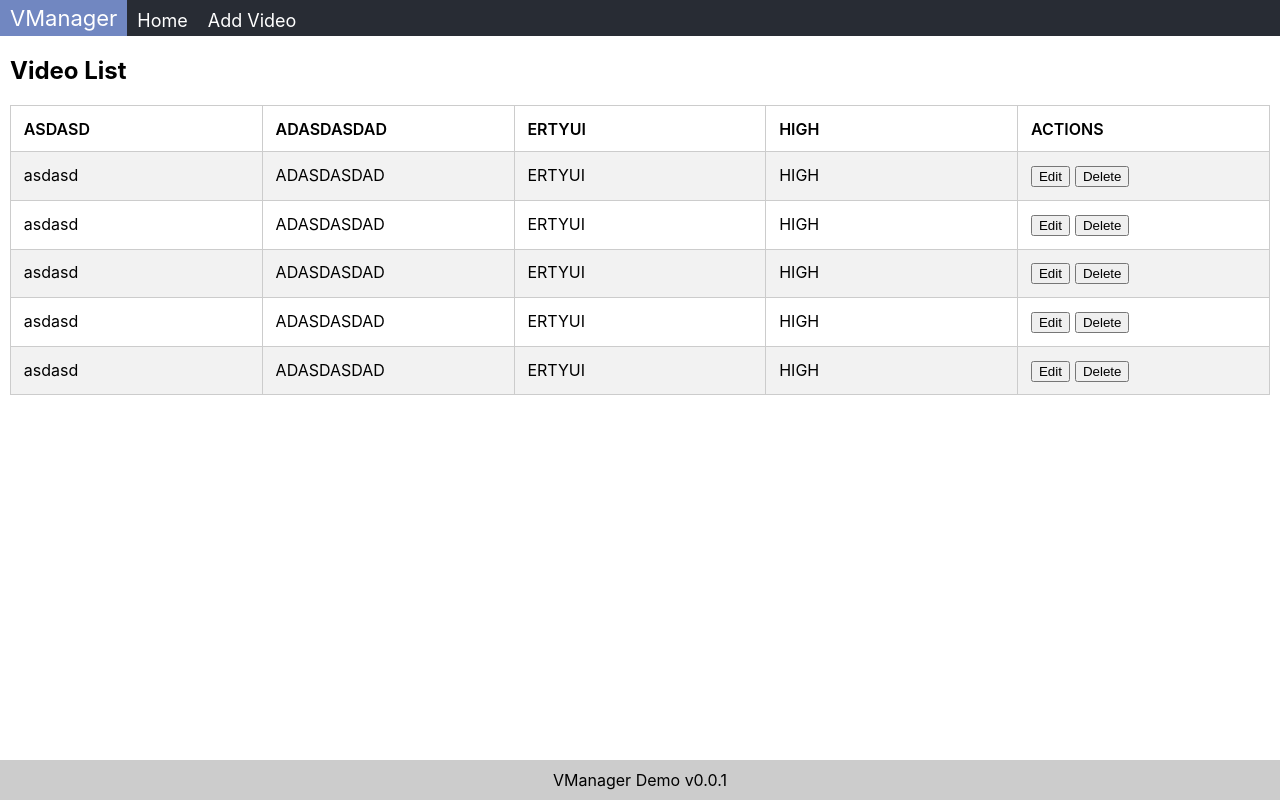
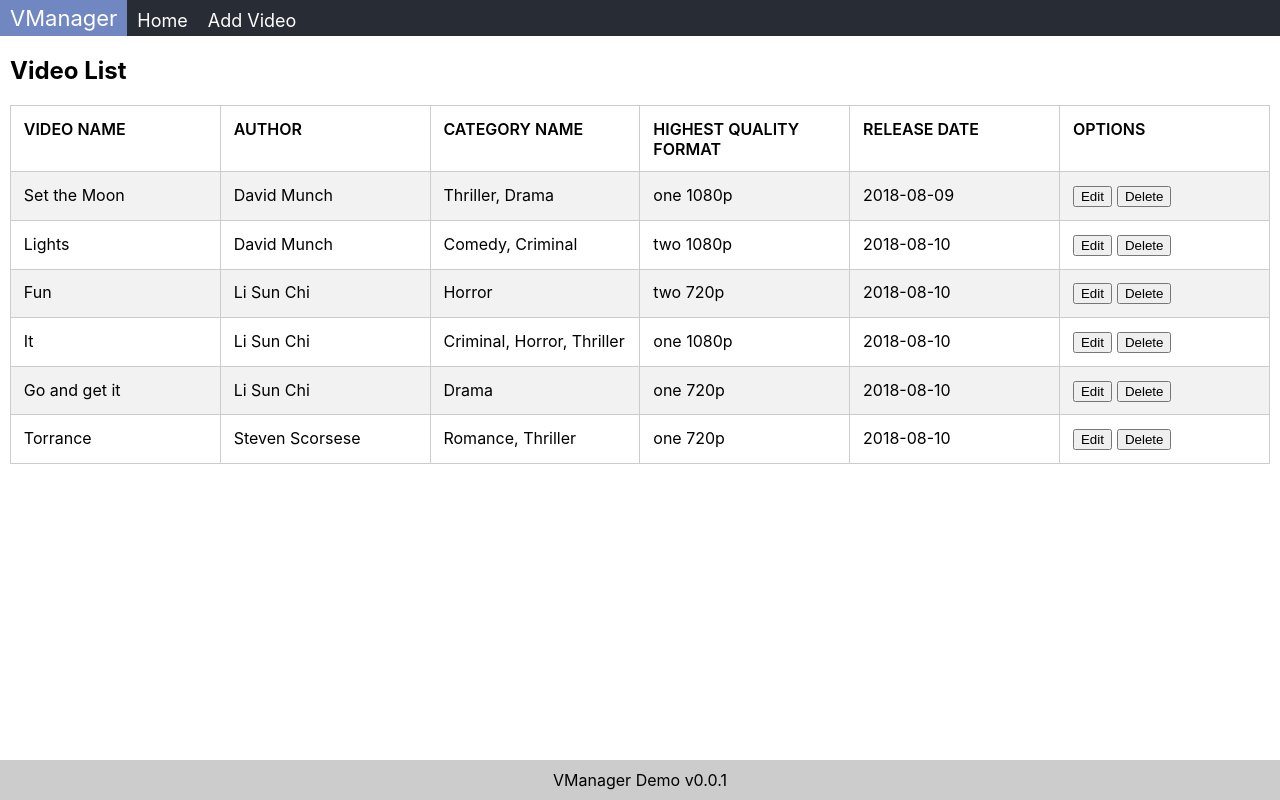
Before and after one commit to NakulShinde/video-manager, a React (Create React App) app: page / in a window 1280 px wide. Built offline with nearby package versions, Linux system fonts and the light colour scheme; data requests are answered from the project's data file.

Commit message:
Loading videoList data from store. added utils function to show categories & hight format quality.

```diff
--- a/src/Components/VideoList/VideoList.js
+++ b/src/Components/VideoList/VideoList.js
@@ -6,16 +6,17 @@ import VideoHeader from './VideoListHeader/VideoListHeader'
 import css_styles from './VideoList.module.scss'
 
 const VideoList = (props) => {
-
+    const {movieCategories, videoList} = props;
     return <div className={css_styles.video__list}>
 
         <h2>Video List</h2>
-        <VideoHeader {...props.task}></VideoHeader>
-        <VideoRow {...props.task}></VideoRow>
-        <VideoRow {...props.task}></VideoRow>
-        <VideoRow {...props.task}></VideoRow>
-        <VideoRow {...props.task}></VideoRow>
-        <VideoRow {...props.task}></VideoRow>
+        <VideoHeader></VideoHeader>
+        {videoList
+            .allIds
+            .map((video, index) => <VideoRow
+                key={index}
+                video={videoList[video]}
+                movieCategories={movieCategories}></VideoRow>)}
     </div>
 }
 
--- a/src/Components/VideoList/VideoListHeader/VideoListHeader.js
+++ b/src/Components/VideoList/VideoListHeader/VideoListHeader.js
@@ -1,17 +1,19 @@
 import React from 'react'
 
 import css_styles from './../VideoList.module.scss'
+import {VIDEO_CONTENT} from './../../../Utils/Constants'
 
 const VideoHeader = (props) => {
 
-    return <div className={[css_styles.listRow, css_styles.listHeader].join(' ')}>
-        <div data-label={props.title} className={css_styles.listCol}>{props.title}</div>
-        <div data-label={props.description} className={css_styles.listCol}>{props.description}</div>
-        <div data-label={props.status} className={css_styles.listCol}>{props.status}</div>
-        <div data-label={props.priority} className={css_styles.listCol}>{props.priority}</div>
+    return <div className={`${css_styles.listRow} ${css_styles.listHeader}`}>
+        <div data-label={VIDEO_CONTENT.name} className={css_styles.listCol}>{VIDEO_CONTENT.name}</div>
+        <div data-label={VIDEO_CONTENT.author} className={css_styles.listCol}>{VIDEO_CONTENT.author}</div>
+        <div data-label={VIDEO_CONTENT.categoryName} className={css_styles.listCol}>{VIDEO_CONTENT.categoryName}</div>
+        <div data-label={VIDEO_CONTENT.highQuality} className={css_styles.listCol}>{VIDEO_CONTENT.highQuality}</div>
+        <div data-label={VIDEO_CONTENT.releaseDate} className={css_styles.listCol}>{VIDEO_CONTENT.releaseDate}</div>
         <div
-            data-label={props.actions}
-            className={[css_styles.listCol, css_styles.listAction].join(' ')}>Actions</div>
+            data-label={VIDEO_CONTENT.options}
+            className={`${css_styles.listCol} ${css_styles.listAction}`}>{VIDEO_CONTENT.options}</div>
     </div>
 }
 export default VideoHeader
--- a/src/Components/VideoList/VideoRow/VideoRow.js
+++ b/src/Components/VideoList/VideoRow/VideoRow.js
@@ -1,18 +1,23 @@
 import React from 'react'
 
 import css_styles from './../VideoList.module.scss'
-import { CustomButton } from '../../Buttons/Buttons';
+import {CustomButton} from '../../Buttons/Buttons';
+import {VIDEO_CONTENT} from './../../../Utils/Constants'
+import {getCategories, getHighQualityFormat} from './../../../Utils/Utils'
+
 
 const VideoRow = (props) => {
+    const {video, movieCategories} = props;
 
     return <div className={css_styles.listRow}>
-        <div data-label={props.title} className={css_styles.listCol}>{props.title}</div>
-        <div data-label={props.description} className={css_styles.listCol}>{props.description}</div>
-        <div data-label={props.status} className={css_styles.listCol}>{props.status}</div>
-        <div data-label={props.priority} className={css_styles.listCol}>{props.priority}</div>
+        <div data-label={VIDEO_CONTENT.name} className={css_styles.listCol}>{video.name}</div>
+        <div data-label={VIDEO_CONTENT.author} className={css_styles.listCol}>{video.author}</div>
+        <div data-label={VIDEO_CONTENT.categoryName} className={css_styles.listCol}>{getCategories(video.catIds, movieCategories)}</div>
+        <div data-label={VIDEO_CONTENT.highQuality} className={css_styles.listCol}>{getHighQualityFormat(video.formats)}</div>
+        <div data-label={VIDEO_CONTENT.releaseDate} className={css_styles.listCol}>{video.releaseDate}</div>
         <div
-            data-label={props.actions}
-            className={[css_styles.listCol, css_styles.listAction].join(' ')}>
+            data-label={VIDEO_CONTENT.options}
+            className={`${css_styles.listCol} ${css_styles.listAction}`}>
             <CustomButton text='Edit'></CustomButton>
             <CustomButton text='Delete'></CustomButton>
         </div>
--- a/src/Containers/VideoListContainer/VideoListContainer.js
+++ b/src/Containers/VideoListContainer/VideoListContainer.js
@@ -14,18 +14,11 @@ class VideoListContainer extends Component {
     }
 
     render() {
-        const task = {
-            title: 'asdasd',
-            description: 'ADASDASDAD',
-            status: 'ERTYUI',
-            priority: 'HIGH',
-            actions: 'Actions'
-        };
+
         return (
             <VideoList
                 videoList={this.props.videoList}
-                movieCategories={this.props.movieCategories}
-                task={task}></VideoList>
+                movieCategories={this.props.movieCategories}></VideoList>
         )
     }
 }
--- a/src/Redux/Reducers/VideoListReducer.js
+++ b/src/Redux/Reducers/VideoListReducer.js
@@ -1,6 +1,10 @@
 const initialState = {
-    movieCategories: {},
-    videos: {}
+    movieCategories: {
+        allIds:[]
+    },
+    videoList: {
+        allIds:[]
+    }
 }
 
 export function videoListReducer(state = initialState, action) {
--- /dev/null
+++ b/src/Utils/Constants.js
@@ -0,0 +1,9 @@
+
+export const VIDEO_CONTENT = {
+    name: 'Video Name',
+    author: 'Author',
+    categoryName: 'Category Name',
+    highQuality: 'Highest Quality Format',
+    releaseDate: 'Release Date',
+    options: 'Options'
+}
--- /dev/null
+++ b/src/Utils/Utils.js
@@ -0,0 +1,37 @@
+export function getCategories(catIds, movieCategories) {
+    let categoriesArray = []
+    for (const index in catIds) {
+        let category = movieCategories[catIds[index]];
+        categoriesArray.push(category.name)
+    }
+    return categoriesArray.join(', ')
+}
+
+function matchFirstNumberInstring(input) {
+    let numberMatch = input.match(/(\d+)/g);
+    return numberMatch
+        ? parseInt(numberMatch[0])
+        : 0;
+}
+
+export function getHighQualityFormat(formatArr) {
+    let formatKeys = Object.keys(formatArr);
+    if (!formatArr || formatKeys.length <= 0) {
+        return 'N/A'
+    } else if (formatKeys.length === 1) {
+        return `${formatKeys[0]} ${formatArr[formatKeys[0]].res}`
+    }
+    let highQualityFormatKey = formatKeys[0];
+    let highQualityFormat = formatArr[highQualityFormatKey];
+    for (let index = 1; index < formatKeys.length; index++) {
+        const currentKey = formatKeys[index];
+        const currentFormat = formatArr[currentKey];
+        const resInNum = matchFirstNumberInstring(currentFormat.res);
+        const highResInNum = matchFirstNumberInstring(highQualityFormat.res);
+        if (resInNum >= highResInNum && currentFormat.size >= highQualityFormat.size) {
+            highQualityFormatKey = currentKey;
+            highQualityFormat = currentFormat;
+        }
+    }
+    return `${highQualityFormatKey} ${highQualityFormat.res}`
+}
```
